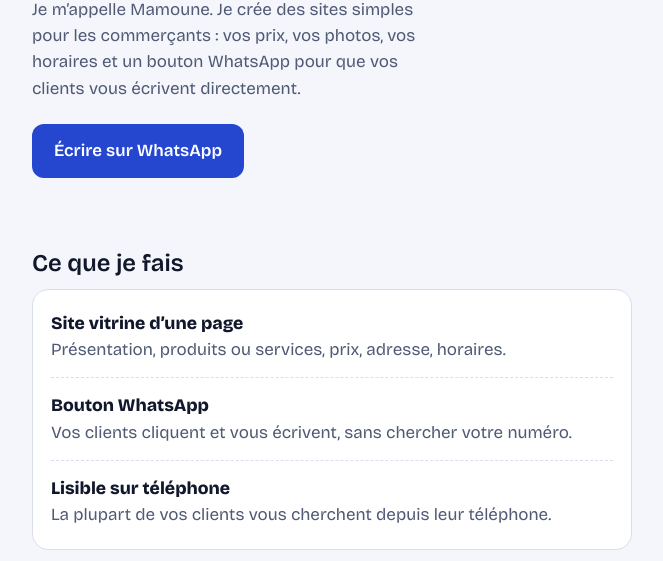
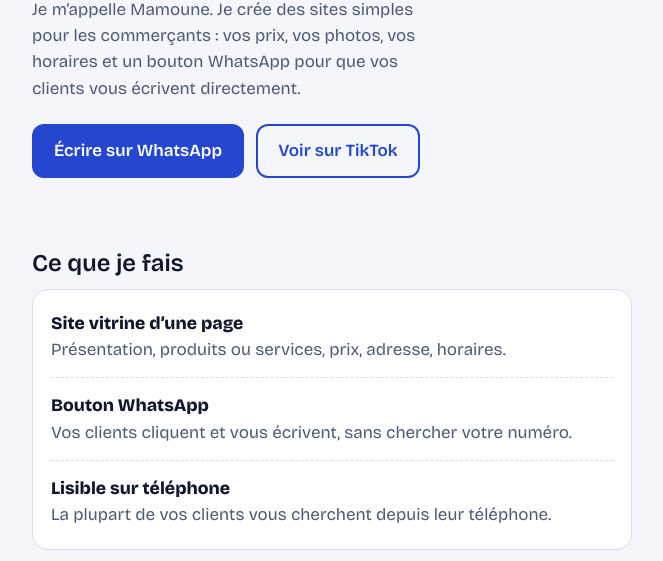
Before and after one commit to proassistservicesmmd-afk/mamoune-sites, a plain HTML site: page index.html in a window 1280 px wide. Shown: the part 177-738 px from the top of the page, without its empty margins (308-971 px from the left). Drawn offline with nearby package versions, Linux system fonts and the light colour scheme.

Commit message:
Ajout bouton TikTok

```diff
--- a/index.html
+++ b/index.html
@@ -52,6 +52,7 @@ footer{color:var(--muted);font-size:.85rem;margin-top:28px}
     <h1>Votre commerce en ligne, en 2 jours.</h1>
     <p>Je m’appelle Mamoune. Je crée des sites simples pour les commerçants : vos prix, vos photos, vos horaires et un bouton WhatsApp pour que vos clients vous écrivent directement.</p>
     <a class="btn" href="https://wa.me/221775425009?text=Bonjour%20Mamoune%2C%20je%20voudrais%20un%20site%20pour%20mon%20commerce">Écrire sur WhatsApp</a>
+    <a class="btn alt" href="https://www.tiktok.com/@mamounediouf28" target="_blank" rel="noopener">Voir sur TikTok</a>
   </section>
 
   <h2>Ce que je fais</h2>
```
